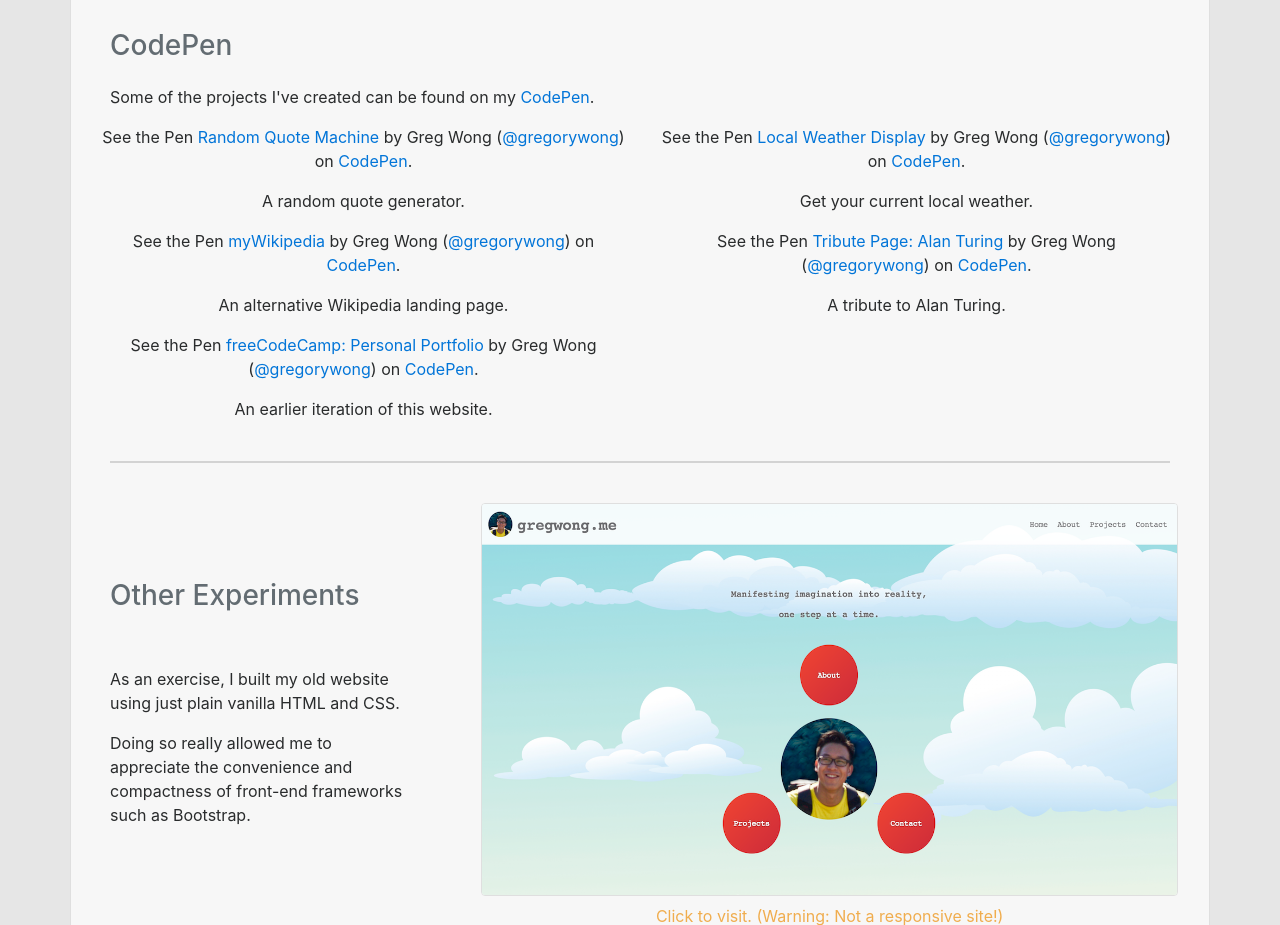
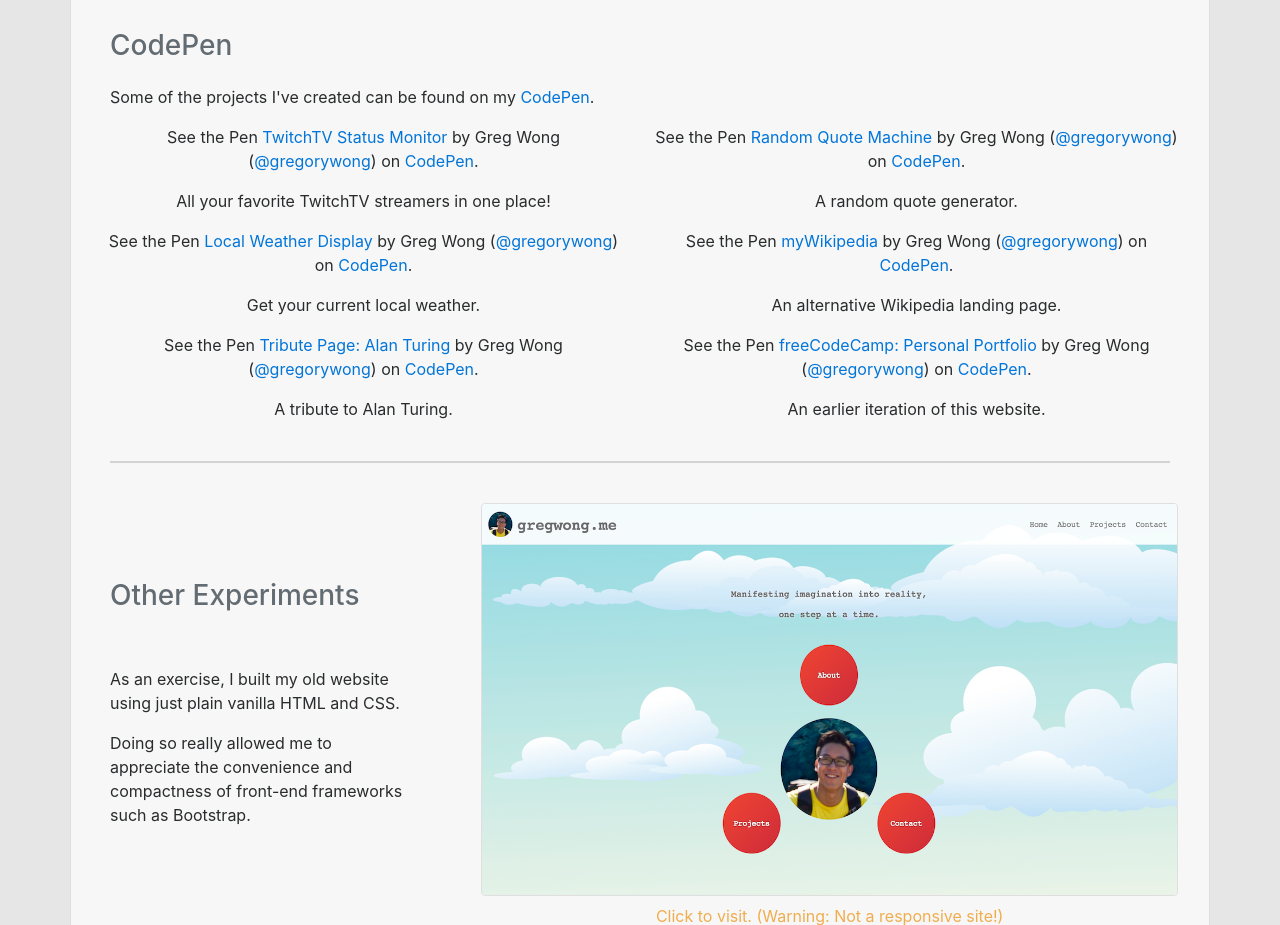
Before and after one commit to gregorywong/gregwong, a plain HTML site: page index.html in a window 1280 px wide. Shown: the part 960-1885 px from the top of the page. Drawn offline with nearby package versions, Linux system fonts and the light colour scheme; a script that the page names is missing.

Commit message:
added twitchtv project to projects section

```diff
--- a/index.html
+++ b/index.html
@@ -145,7 +145,12 @@
       </div>
     </div>
   </div>
+
   <div class="row bg-faded px-3">
+    <div class="col-12 col-lg-6 text-center">
+      <p data-height="320" data-theme-id="light" data-slug-hash="XgKxVj" data-default-tab="result" data-user="gregorywong" data-embed-version="2" data-pen-title="TwitchTV Status Monitor" data-preview="true" class="codepen">See the Pen <a href="https://codepen.io/gregorywong/pen/XgKxVj/">TwitchTV Status Monitor</a> by Greg Wong (<a href="https://codepen.io/gregorywong">@gregorywong</a>) on <a href="https://codepen.io">CodePen</a>.</p>
+      <p>All your favorite TwitchTV streamers in one place!</p>
+    </div>
     <div class="col-12 col-lg-6 text-center">
       <p data-height="320" data-theme-id="light" data-slug-hash="GEJgXb" data-default-tab="result" data-user="gregorywong" data-embed-version="2" data-pen-title="Random Quote Machine" data-preview="true" class="codepen">See the Pen <a href="https://codepen.io/gregorywong/pen/GEJgXb/">Random Quote Machine</a> by Greg Wong (<a href="https://codepen.io/gregorywong">@gregorywong</a>) on <a href="https://codepen.io">CodePen</a>.</p>
       <p>A random quote generator.</p>
```
